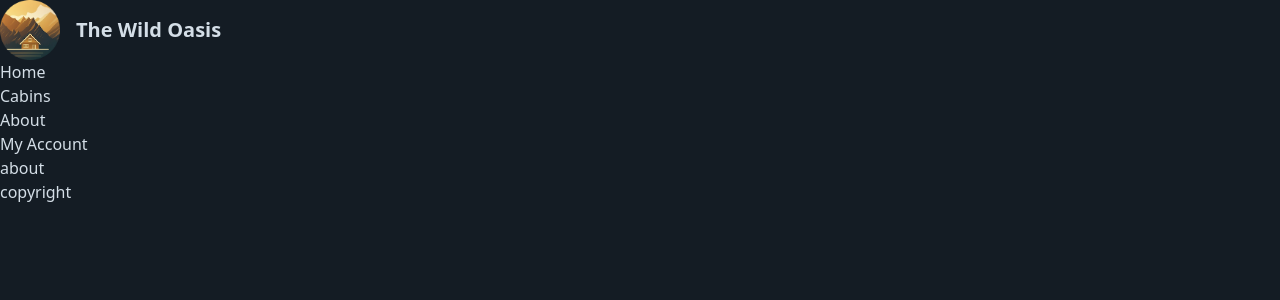
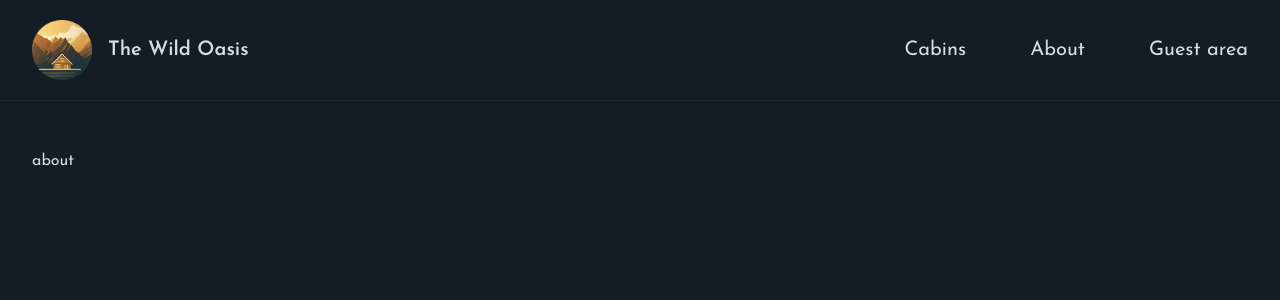
Before and after one commit to mushroom18/the-wild-oasis-website, a Next.js app: page /about in a window 1280 px wide. Shown: the top 300 px of the page. Built offline with nearby package versions, Linux system fonts and the light colour scheme.

Commit message:
optimize the navigation and root layout

```diff
--- /dev/null
+++ b/app/_component/Header.tsx
@@ -0,0 +1,15 @@
+import Navigation from "@/app/_component/Navigation";
+import Logo from "@/app/_component/Logo";
+
+function Header() {
+  return (
+    <header className="border-b border-primary-900 px-8 py-5">
+      <div className="flex justify-between items-center max-w-7xl mx-auto">
+        <Logo />
+        <Navigation />
+      </div>
+    </header>
+  );
+}
+
+export default Header;
--- a/app/_component/Navigation.tsx
+++ b/app/_component/Navigation.tsx
@@ -2,19 +2,33 @@
 
 export default function Navigation() {
   return (
-    <ul>
+    <nav className="z-10 text-xl">
+      <ul className="flex gap-16 items-center">
         <li>
-        <Link href="/">Home</Link>
+          <Link
+            href="/cabins"
+            className="hover:text-accent-400 transition-colors"
+          >
+            Cabins
+          </Link>
         </li>
         <li>
-        <Link href="/cabins">Cabins</Link>
+          <Link
+            href="/about"
+            className="hover:text-accent-400 transition-colors"
+          >
+            About
+          </Link>
         </li>
         <li>
-        <Link href="/about">About</Link>
-      </li>
-      <li>
-        <Link href="/account">My Account</Link>
+          <Link
+            href="/account"
+            className="hover:text-accent-400 transition-colors"
+          >
+            Guest area
+          </Link>
         </li>
       </ul>
+    </nav>
   );
 }
--- a/app/about/page.tsx
+++ b/app/about/page.tsx
@@ -1,3 +1,7 @@
+export const metadata = {
+  title: "About",
+};
+
 export default function Page() {
   return <h1>about</h1>;
 }
--- a/app/account/page.tsx
+++ b/app/account/page.tsx
@@ -1,3 +1,7 @@
+export const metadata = {
+  title: "Guest area",
+};
+
 export default function Page() {
   return <h1>account!</h1>;
 }
--- a/app/cabins/page.tsx
+++ b/app/cabins/page.tsx
@@ -1,3 +1,7 @@
+export const metadata = {
+  title: "Cabins",
+};
+
 export default function Page() {
   return (
     <div>
--- a/app/layout.tsx
+++ b/app/layout.tsx
@@ -1,8 +1,22 @@
 import Logo from "./_component/Logo";
 import Navigation from "./_component/Navigation";
+
+import { Josefin_Sans } from "next/font/google";
+const josefin = Josefin_Sans({
+  subsets: ["latin"],
+  display: "swap",
+});
+
 import "@/app/_styles/globals.css";
+import Header from "./_component/Header";
+
 export const metadata = {
-  title: "The Wild Oasis",
+  title: {
+    template: "%s - The Wild Oasis",
+    default: "The Wild Oasis",
+  },
+  description:
+    "Luxurious cabin hotel, located in the east coast line of Australia",
 };
 
 export default function RootLayout({
@@ -12,13 +26,13 @@
 }>) {
   return (
     <html lang="en">
-      <body className="bg-primary-950 text-primary-100 min-h-screen">
-        <header>
-          <Logo />
-          <Navigation />
-        </header>
-        <main>{children}</main>
-        <footer>copyright</footer>
+      <body
+        className={`${josefin.className} antialiased bg-primary-950 text-primary-100 min-h-screen flex flex-col`}
+      >
+        <Header />
+        <div className="flex-1 px-8 py-12">
+          <main className="max-w-7xl mx-auto">{children}</main>
+        </div>
       </body>
     </html>
   );
```
Also changed, not shown: app/icon.png (added). Lines whose indentation alone changed are shown as unchanged.
